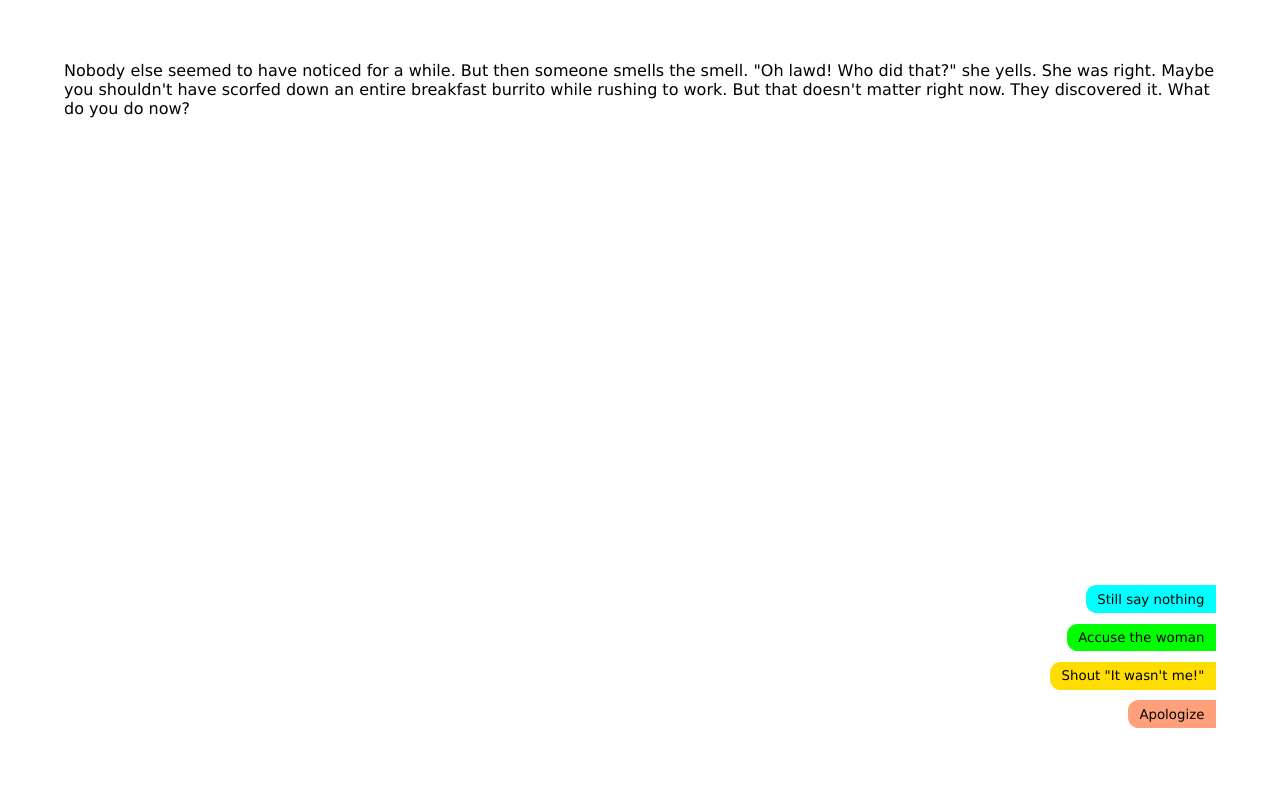
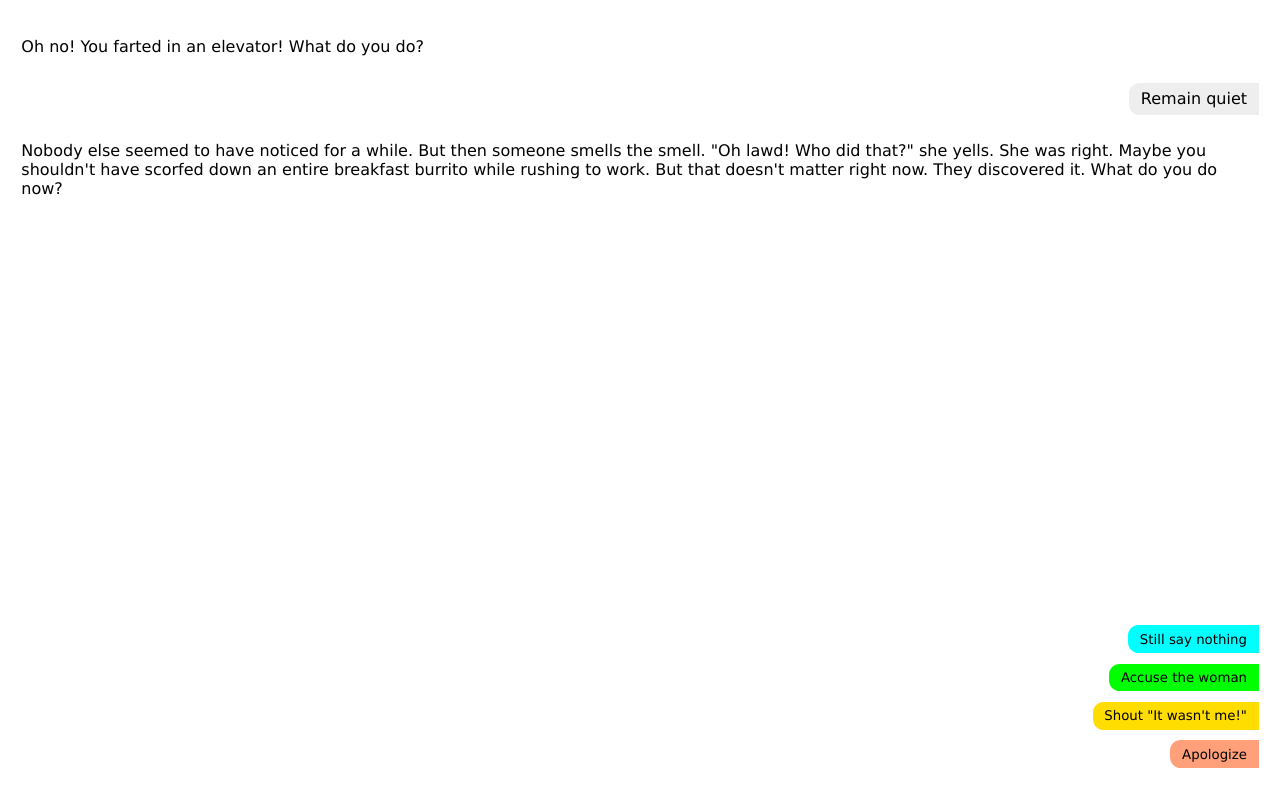
Before and after one commit to andydevs/choose-your-own-adventure, a website built with webpack: page public/index.html in a window 1280 px wide. Both pictures are taken after a click on the button "Remain quiet". Built offline with nearby package versions, Linux system fonts and the light colour scheme.

Commit message:
Styled UI so that the whole story (including the options) are visible as you play

```diff
--- a/app/index.js
+++ b/app/index.js
@@ -11,18 +11,19 @@ import * as UI from './ui'
 /**
  * Set story part to given id
  *
- * @param {string} id ID of story part to set
+ * @param {object} option option selected
  */
-function selectStoryPart(id) {
+function selectStoryPart(option) {
     console.group('selectStoryPart')
+    console.log('You picked: ' + option.text)
 
     // Find story part
-    console.log('Getting part with id: ' + id)
-    let part = story.findPart(id)
+    console.log('Getting part with id: ' + option.id)
+    let part = story.findPart(option.id)
     console.log(part)
 
     // Set part
-    UI.setStoryPart(part)
+    UI.updateStory(option, part)
 
     console.groupEnd()
 }
@@ -30,4 +31,4 @@ function selectStoryPart(id) {
 // Let's start the freaking story!
 document.title = story.title
 UI.storyId$.subscribe(selectStoryPart)
-selectStoryPart('$')
+UI.initialize(story.findPart('$'))
--- a/app/style/_controls.scss
+++ b/app/style/_controls.scss
@@ -4,6 +4,16 @@
  * Author:  Anshul Kharbanda
  * Created: 10 - 26 - 2020
  */
+
+// Option coloring
+$default-color: #eee;
+$option-colors: (
+    aqua,
+    lime,
+    #ffdd00,
+    lightsalmon,
+    violet,
+);
 
 // Ending
 .ending-text {
@@ -31,31 +41,25 @@
     border: 1px solid;
     border-color: transparent;
     transition: border-color 0.25s ease-in-out;
+
+    // Coloring
+    background-color: $default-color;
+    &:hover {
+        border-color: darken($default-color, 10);
+    }
+}
+.part-option-text {
+    @extend .option;
+    display: inline-block;
+    background-color: $default-color !important;
+    &:hover { border-color: darken($default-color, 10) !important; }
 }
 
 // Option coloring
-$option-colors: (
-    aqua,
-    lime,
-    #ffdd00,
-    lightsalmon,
-    violet,
-);
 @for $i from 1 through length($option-colors) {
     $color: nth($option-colors, $i);
     .option:nth-of-type(#{$i}) {
         background-color: $color;
-    }
-    .option:nth-of-type(#{$i}):hover {
-        border-color: darken($color, 10%);
+        &:hover { border-color: darken($color, 10%); }
     }
 }
-
-// Default option coloring
-$default-color: #eee;
-.option {
-    background-color: $default-color;
-}
-.option:hover {
-    border-color: darken($default-color, 10);
-}
--- /dev/null
+++ b/app/style/_parts.scss
@@ -0,0 +1,3 @@
+.part-option {
+    text-align: right;
+}
--- a/app/style/main.scss
+++ b/app/style/main.scss
@@ -16,27 +16,39 @@
     left: 0;
     right: 0;
     bottom: 0;
+    max-height: 100%;
 
     // Center content
     display: flex;
     flex-direction: row;
     align-items: center;
     justify-content: center;
+
+    // Spacing
+    padding: 16pt;
 }
 // Container for containing elements
 .container {
-    height: 90%;
-    width: 90%;
+    height: 100%;
+    width: 100%;
     display: flex;
     flex-direction: column;
     justify-content: space-between;
 }
+.spacer {
+    flex: 0 0 auto;
+    height: 16pt;
+}
 
 // Text and controls
-#cyoa-text, #cyoa-controls {
+#cyoa-text {
+    flex: 1;
+    overflow-y: auto;
+}
+#cyoa-controls {
     flex: 0;
-    margin: 16pt 0pt;
 }
 
-// Import controls
+// Imports
+@import "parts";
 @import "controls";
--- a/app/ui.js
+++ b/app/ui.js
@@ -13,14 +13,16 @@ const controlsArea = document.getElementById('cyoa-controls')
 /**
  * Create option button
  *
- * @param {{ text: string, id: string }} option option spec
+ * @param {object}  option option spec
  */
 function createOptionButton(option) {
     let button = document.createElement('button')
     button.classList.add('option')
     button.innerText = option.text
-    button.addEventListener('click',
-        () => storyId$.next(option.id))
+    button.addEventListener('click', () => {
+        if (option.id === '$') { textArea.innerHTML = '' }
+        storyId$.next(option)
+    })
     return button
 }
 
@@ -71,28 +73,46 @@ function createEndingArea(ending) {
 export const storyId$ = new Subject()
 
 /**
- * Clear UI
+ * Update story with new part and option picked
+ *
+ * @param {object} option option selected
+ * @param {object} part   story part to set
  */
-export function clear() {
-    textArea.innerHTML = ''
+export function updateStory(option, part) {
+    let partDom = document.createElement('div')
+    partDom.classList.add('part')
+    if (option.id !== '$') {
+        let partOptionDom = document.createElement('p')
+        partOptionDom.classList.add('part-option')
+        let partOptionTextDom = document.createElement('span')
+        partOptionTextDom.classList.add('part-option-text')
+        partOptionTextDom.innerHTML = option.text
+        partOptionDom.appendChild(partOptionTextDom)
+        partDom.append(partOptionDom)
+    }
+    let partTextDom = document.createElement('p')
+    partTextDom.classList.add('part-text')
+    partTextDom.innerHTML = part.text
+    partDom.appendChild(partTextDom)
+
+    // Set part
+    textArea.appendChild(partDom)
+    partDom.scrollIntoView(false)
+
+    // Set controls
+    let controlArea
+    if (part.theend) { controlArea = createEndingArea(part.ending) }
+    else { controlArea = createOptionsArea(part.options) }
     controlsArea.innerHTML = ''
+    controlsArea.appendChild(controlArea)
 }
 
 /**
- * Set story part
- *
- * @param {StoryPart} part story part to set
+ * Initialize UI
  */
-export function setStoryPart(part) {
-    // Set part
-    clear()
-    textArea.innerHTML = part.text
-    let controlArea
-    if (part.theend) {
-        controlArea = createEndingArea(part.ending)
-    }
-    else {
-        controlArea = createOptionsArea(part.options)
-    }
-    controlsArea.appendChild(controlArea)
+export function initialize(part) {
+    // Make sure UI is clear
+    textArea.innerHTML = `<div class='part'><p class='part-text'>${part.text}</p></div>`
+    controlsArea.innerHTML = ''
+    controlsArea.appendChild(createOptionsArea(part.options))
 }
--- a/public/index.html
+++ b/public/index.html
@@ -12,6 +12,7 @@
             <div id="cyoa-text">
                 <!-- Text Goes Here -->
             </div>
+            <div class="spacer"></div>
             <div id="cyoa-controls">
                 <!-- Options Go Here -->
             </div>
```
